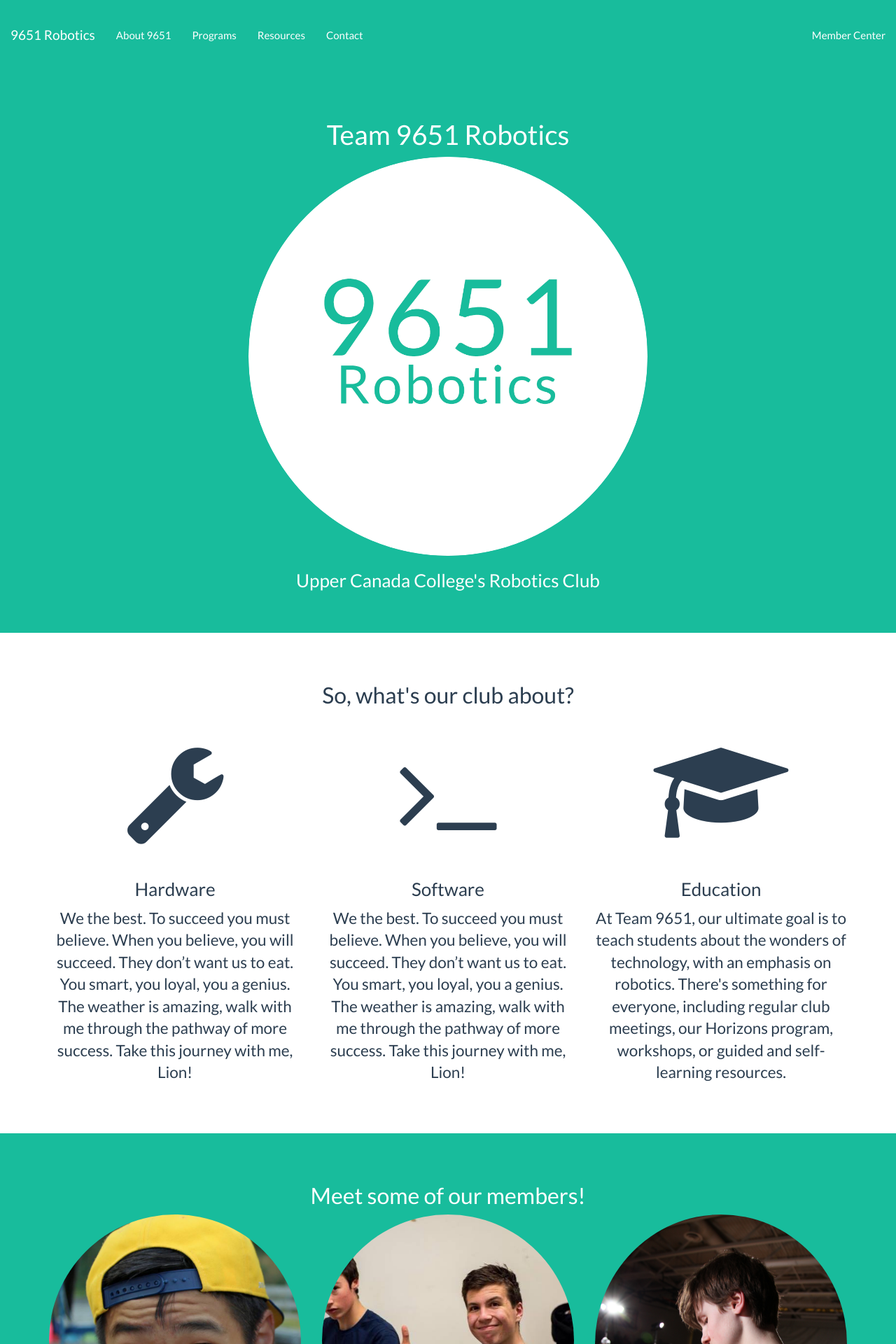
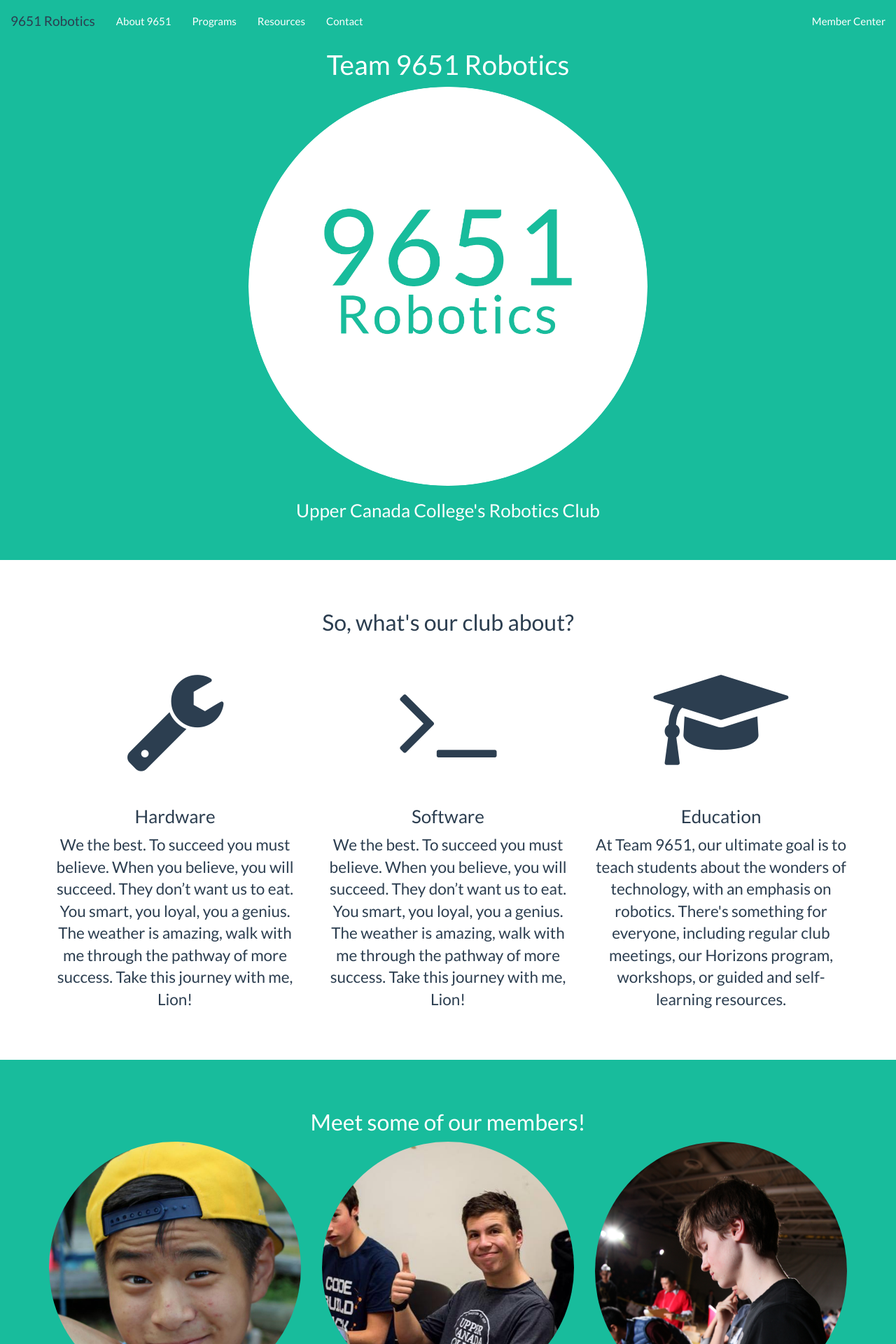
Before and after one commit to 9651-Robotics/website, a PHP site: page / in a window 1280 px wide. Shown: the top 1920 px of the page at 70% size. Run offline with PHP 8.4, Linux system fonts and the light colour scheme.

Commit message:
changes how nav transparency is done
now it’s done properly :smile:

```diff
--- a/css/style.css
+++ b/css/style.css
@@ -5,26 +5,25 @@ html {
 body {
     width: 100%;
     height: 100%;
-    padding-top:50px;
 }
 @media(min-width:767px) {
-    .navbar {
-        padding: 20px 0;
-        -webkit-transition: background .5s ease-in-out,padding .5s ease-in-out;
-        -moz-transition: background .5s ease-in-out,padding .5s ease-in-out;
-        transition: background .5s ease-in-out,padding .5s ease-in-out;
-    }
-
-    .top-nav-collapse {
-        padding: 0;
-    }
-    body{
-      padding-top: 100px;
-    }
+  .navbar-transparent{
+    background: none;
+  }
+  .header-image{
+    max-width: 50%;
+  }
 }
 
 .text-white{
   color:white;
+}
+
+.section-cover{
+  height: 100%;
+  color:white;
+  background-color: #18BC9C;
+  padding: 5rem;
 }
 
 .section-primary{
@@ -38,7 +37,6 @@ body {
 }
 
 .header-image{
-  max-width: 50%;
   margin-left: auto;
   margin-right: auto;
   border-radius: 9000px;
--- a/index.php
+++ b/index.php
@@ -14,10 +14,10 @@
   </head>
   <body>
     <?php include_once "header.php" ?>
-    <div class="section-primary">
+    <div class="section-cover">
       <div class="container text-center">
         <h1>Team 9651 Robotics</h1>
-        <img class="img-responsive header-image hidden-xs" src="img/logo-circle-inverse.png" alt="Team 9651's Logo" />
+        <img class="img-responsive header-image" src="img/logo-circle-inverse.png" alt="Team 9651's Logo" />
         <h3>Upper Canada College's Robotics Club</h3>
       </div>
     </div>
@@ -133,6 +133,6 @@
     <script src="js/google_analytics.js"></script>
     <script src="js/jquery.min.js"></script>
     <script src="js/bootstrap.min.js"></script>
-    <script src="js/nav-collapse.js"></script>
+    <script src="js/navbar-transparent.js"></script>
   </body>
 </html>
--- a/js/nav-collapse.js
+++ /dev/null
@@ -1,7 +0,0 @@
-$(window).scroll(function() {
-    if ($(".navbar").offset().top > 70) {
-        $(".navbar-fixed-top").addClass("top-nav-collapse");
-    } else {
-        $(".navbar-fixed-top").removeClass("top-nav-collapse");
-    }
-});
```
Also changed, not shown: js/nav-transparent.js (added, +7 -0 lines).
